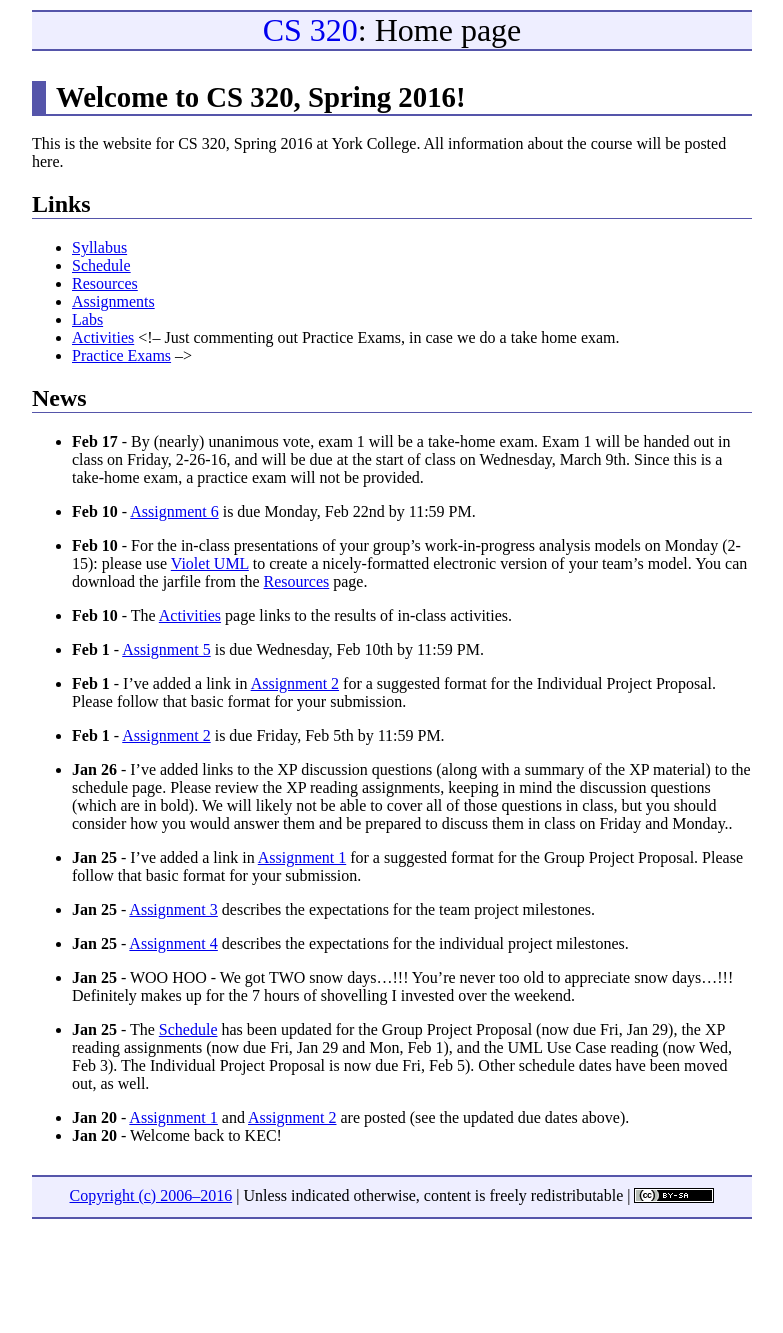
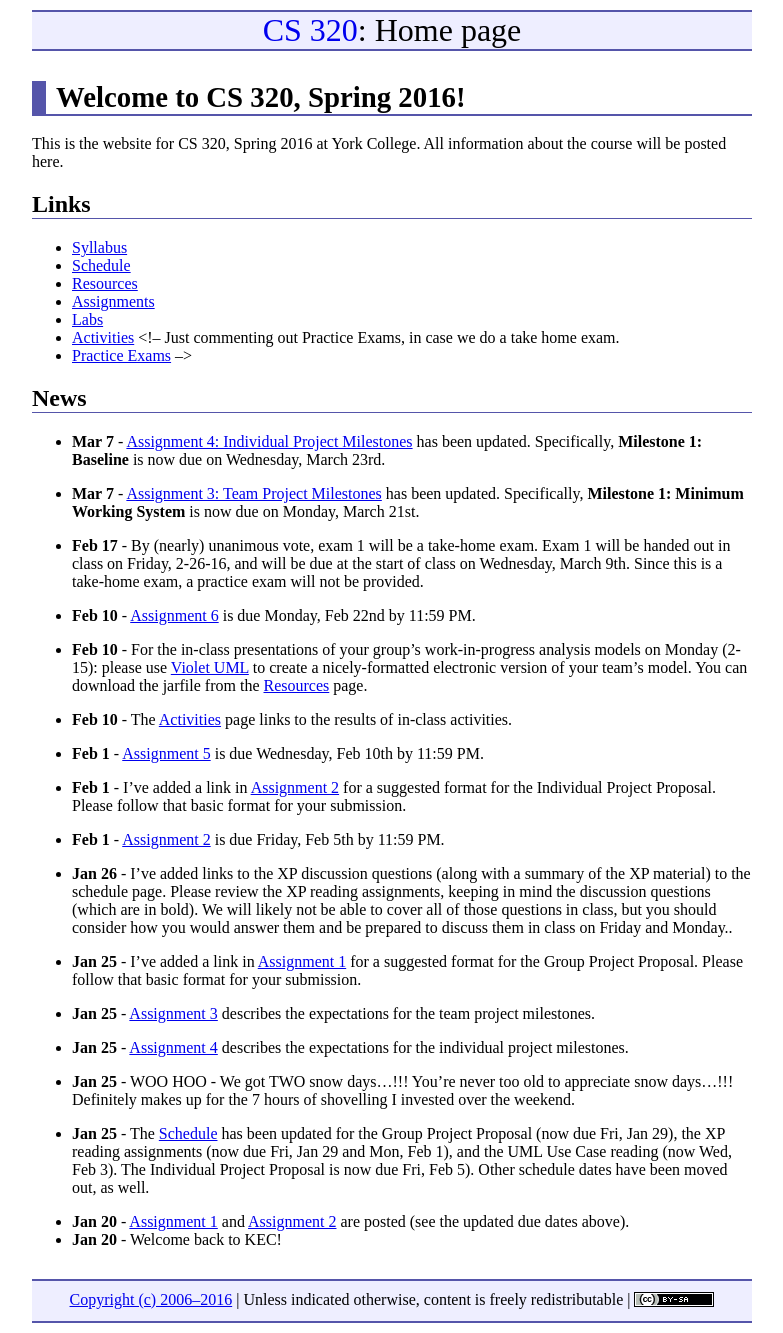
Before and after one commit to ycpcs/cs320-spring2016, a Jekyll site: the page built from index.md, in a window 1280 px wide. Shown: the whole page, without its empty margins (248-1031 px from the left). Built offline with Jekyll 4.4.1, drawn with Linux system fonts in a browser that asks for light colours; Markdown is read by kramdown in place of the engine named in the settings; before the commit the page ends 1229 px from its top, so only the background shows below that.

Commit message:
updated News

```diff
--- a/index.md
+++ b/index.md
@@ -26,10 +26,14 @@ All information about the course will be posted here.
 * **Apr 22** - [Assignment 9](assign/assign09.html) describes the deliverables for the individual project.
 * **Apr 22** - [Assignment 8](assign/assign08.html) describes the deliverables for the team project.
 * **Mar 24** - [Assignment 3](assign/assign03.html) (team project milestones) has been updated.  Specifically, SQL database functionality is not required for the second milestone (but *is* required for the third.)
-* **Mar 23** - Exam 2 will take place in class on Wednesday, April 6th.  It will be open book, but closed notes.  A practice exam is available on the [Practice Exams](practice/index.html) page.
-* **Mar 23** - [Assignment 7](assign/assign07.html) is due Friday, April 8th by 11:59 PM.  It is an individual assignment.
-* **Feb 17** - Exam 1 will be open book, but closed notes.  So, please bring your textbooks to the exam.
+* **Apr 4** - Exam 2 will take place in class on Monday, April 18th.  It will be open book, but closed notes.  A practice exam is available on the [Practice Exams](practice/index.html) page.
+* **Apr 11** - [Assignment 7](assign/assign07.html) is due Monday, April 18th by 11:59 PM.  It is an individual assignment.
+
 ­-->
+* **Mar 7** - [Assignment 4: Individual Project Milestones](assign/assign04.html) has been updated.  Specifically, **Milestone 1: Baseline** is now due on Wednesday, March 23rd.
+
+* **Mar 7** - [Assignment 3: Team Project Milestones](assign/assign03.html) has been updated.  Specifically, **Milestone 1: Minimum Working System** is now due on Monday, March 21st.
+
 * **Feb 17** - By (nearly) unanimous vote, exam 1 will be a take-home exam.  Exam 1 will be handed out in class on Friday, 2-26-16, and will be due at the start of class on Wednesday, March 9th.  Since this is a take-home exam, a practice exam will not be provided.
 
 * **Feb 10** - [Assignment 6](assign/assign06.html) is due Monday, Feb 22nd by 11:59 PM.
```
Also changed, not shown: lectures/lecture12.md (+1 -1 lines).
